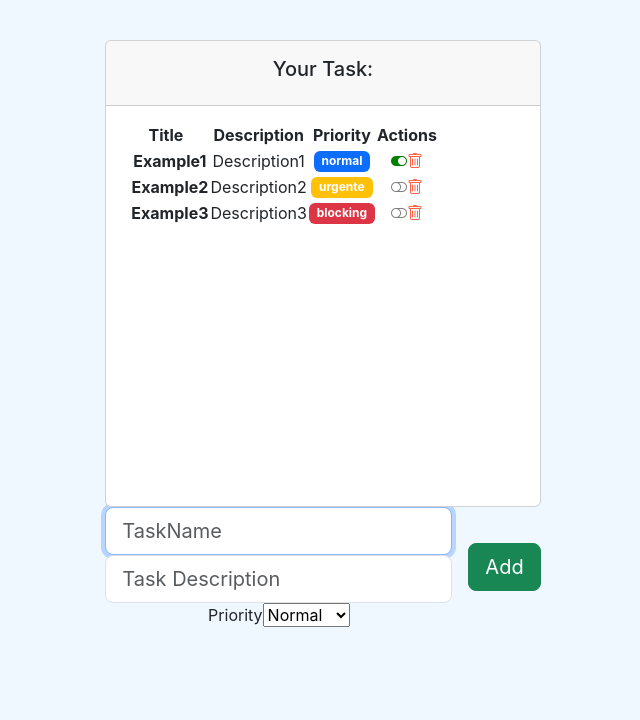
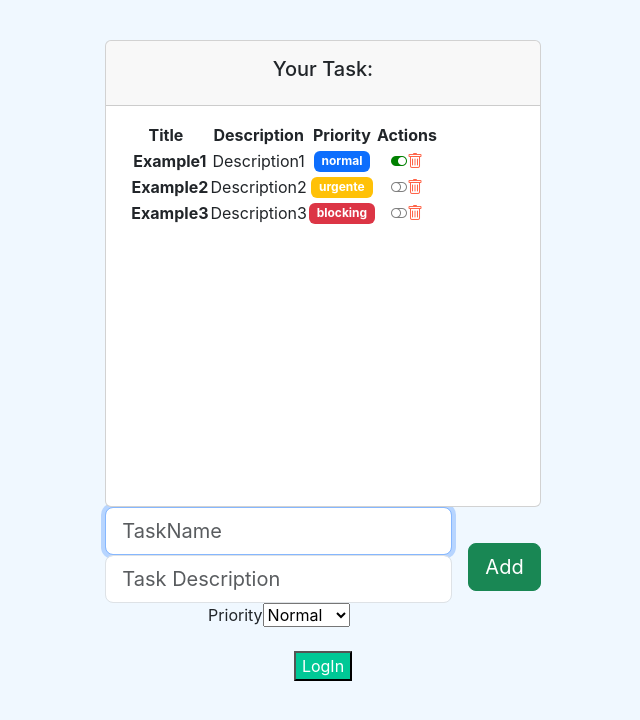
Before and after one commit to arancitof/Gestor_Tareas, a React (Create React App) app: page / in a window 1280 px wide. Shown: the top 720 px of the page, without its empty margins (317-957 px from the left). Built offline with nearby package versions, Linux system fonts and the light colour scheme.

Commit message:
Renderizado condicional

```diff
--- a/package.json
+++ b/package.json
@@ -7,6 +7,7 @@
     "@testing-library/jest-dom": "^6.6.3",
     "@testing-library/react": "^16.3.0",
     "@testing-library/user-event": "^13.5.0",
+    "axios": "^1.10.0",
     "bootstrap": "^5.3.6",
     "bootstrap-icons": "^1.13.1",
     "react": "^19.1.0",
--- a/src/App.js
+++ b/src/App.js
@@ -9,6 +9,7 @@
 import Ejemplo4 from './hooks/Ejemplo4';
 import GrettingStyled from './components/pure/grettingStyled';
 import Father from './components/container/father';
+import OptionalRender from './components/pure/optionalRender';
 
 function App() {
   return (
@@ -28,12 +29,14 @@
           </h3>
         </Ejemplo4> */}
       {/*       </header> */}
-{/*
+      {/*
       <GrettingStyled name='Alan'></GrettingStyled> */}
       <TaskListComponent></TaskListComponent>
+      {/* Ejemplos de renderizados condicionales */}
+      <OptionalRender></OptionalRender>
 
       {/* Gestion de eventos */}
-{/*       <Father> </Father> */}
+      {/*       <Father> </Father> */}
     </div>
   );
 }
--- /dev/null
+++ b/src/components/pure/optionalRender.jsx
@@ -0,0 +1,98 @@
+import React, { useState } from 'react';
+
+let red = '0';
+let green = '200';
+let blue = '150';
+
+//Estilos para cuando se esta loggeado
+const loggedStyle = {
+    backgroundColor: `rgb(${red},${green},${blue})`,
+    color: 'white',
+
+};
+
+//Estilos para no loggeadso
+const unLoggedStyle = {
+    backgroundColor: 'tomato',
+    color: 'white',
+    fontWeight: 'bold',
+}
+
+//Login LogOut buttons
+const LoginButton = ({loginAction, propStyle}) => {
+    return (
+        <button style={propStyle} onClick={ loginAction }>LogIn</button>
+    )
+}
+
+const LogoutButton = ({logoutAction,propStyle}) => {
+    return (
+        <button style={propStyle} onClick={ logoutAction }>LogOut</button>
+    )
+}
+
+
+// ? (Expresion True) && expresion => se renderiza la expresion
+// ? (Expresion false) && expresion => NO se renderiza la expresion
+
+
+
+
+const OptionalRender = () => {
+
+    const [access, setAccess] = useState(false);
+    const [nMessages, setNMessages] = useState(0);
+
+/*     const updateAccess = () => {
+        setAccess(!access);
+
+    } */
+
+
+    const loginAction = () => {
+        setAccess (true)
+    }
+
+        const logoutAction = () => {
+        setAccess (false)
+    }
+
+    let optionalButton;
+
+    if (access) {
+        optionalButton = <LogoutButton propStyle={unLoggedStyle} logoutAction={logoutAction}></LogoutButton>
+    } else {
+        optionalButton = <LoginButton propStyle={loggedStyle} loginAction={loginAction}></LoginButton>
+    }
+
+    /* Unread Messages */
+
+    let addMessages = () => {
+        setNMessages(nMessages +1)
+    }
+
+
+    return (
+        <div>
+            {/* Optional Button */}
+            { optionalButton }
+            {/* Mensajes no leidos */}
+            {/* { nMessages > 0 && nMessages === 1 && <p>Tienes {nMessages} un nuevo mensaje </p>}
+            { nMessages > 1 && <p>Tienes {nMessages} nuevos mensajes </p>}
+            { nMessages === 0 && <p> No tienes nuevos mensajes </p>} */}
+            {/*  Usando Operador ternario */}
+            { access ? (
+                <div>
+                    { nMessages > 0 ?
+            <p>Tienes {nMessages}  nuevo mensaje {nMessages > 1 ? 's' : null }</p>
+            :
+            <p>No tienes nuevos mensajes</p>
+            }
+            <button onClick={ addMessages }>{ nMessages === 0 ? "Agrega tu primer mensaje" : 'Agrega un nuevo mensaje'}</button>
+                </div>) : null}
+
+        </div>
+    );
+}
+
+export default OptionalRender;
```
Also changed, not shown: src/pages/404/NotFoundPage.jsx (added, +11 -0 lines), src/pages/auth/LoginPage.jsx (added, +11 -0 lines), src/pages/auth/RegisterPage.jsx (added, +11 -0 lines), src/pages/home/HomePage.jsx (added, +12 -0 lines), src/pages/tasks/TaskPage.jsx (added, +12 -0 lines), 2 other files (tests, documents, lock files or other folders).
